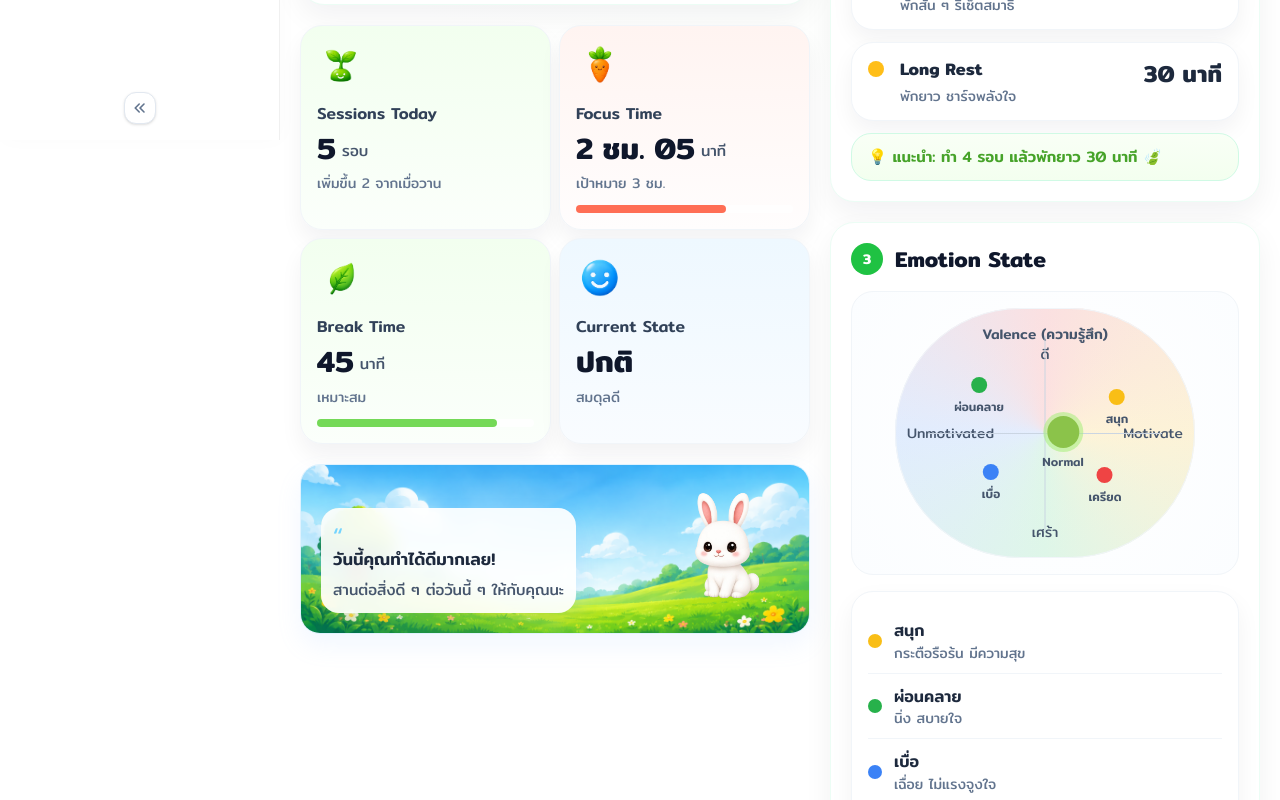
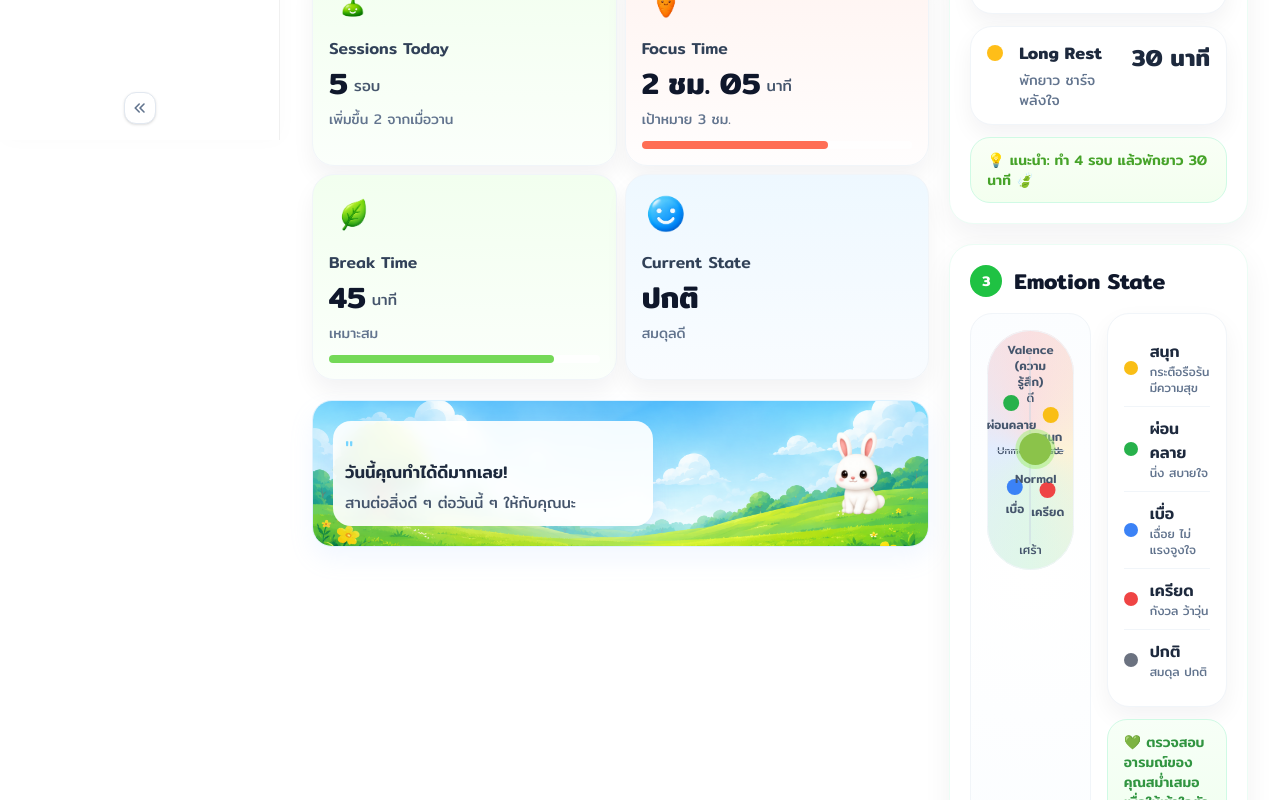
Before and after one commit to suphanatchanlek30/LogRag_Hackathon_3_Wellness, a Next.js app: page /main in a window 1280 px wide. Shown: the part 660-1460 px from the top of the page. Built offline with nearby package versions, Linux system fonts and the light colour scheme.

Commit message:
feature/main-dashboard: update ui

```diff
--- a/components/dashboard/dashboard-mock.tsx
+++ b/components/dashboard/dashboard-mock.tsx
@@ -70,7 +70,7 @@ export default function DashboardMock() {
     <>
       <section className="min-h-screen bg-[radial-gradient(circle_at_top,#f7fff7_0%,#ffffff_42%)] pb-6">
         <div className="mx-auto w-full space-y-3 sm:space-y-4 lg:space-y-5">
-          <section className="grid gap-4 xl:grid-cols-[minmax(260px,1fr)_minmax(260px,420px)]">
+          <section className="grid gap-3 sm:gap-4 grid-cols-1 lg:grid-cols-2">
             <header className="flex flex-col justify-center gap-2">
               <div>
                 <h1 className="text-[1.5rem] font-semibold leading-none tracking-tight text-slate-900 sm:text-[1.85rem] md:text-[2rem]">
@@ -83,7 +83,7 @@ export default function DashboardMock() {
               </div>
             </header>
 
-            <div className="grid gap-2 sm:grid-cols-2 xl:self-start items-start">
+            <div className="grid gap-2 grid-cols-1 sm:grid-cols-2 items-start">
               <TopSummaryCard />
               <StartFocusCard
                 onManualStart={() => setIsModalOpen(true)}
@@ -92,8 +92,8 @@ export default function DashboardMock() {
             </div>
           </section>
 
-          <div className="grid gap-3 lg:gap-5 xl:grid-cols-[minmax(0,1fr)_minmax(380px,430px)]">
-            <div className="space-y-4 lg:space-y-5">
+          <div className="grid gap-3 lg:gap-5 grid-cols-1 lg:grid-cols-3">
+            <div className="space-y-4 lg:space-y-5 lg:col-span-2">
               <FocusScoreSection />
 
               <div className="grid gap-2 sm:grid-cols-2">
@@ -142,8 +142,8 @@ export default function DashboardMock() {
                   className="absolute inset-0 h-full w-full object-cover"
                 />
                 <div className="relative flex min-h-[140px] flex-col justify-between gap-3 p-3 sm:flex-row sm:items-end sm:p-5">
-                  <div className="max-w-[360px] rounded-[18px] bg-white/92 p-3 shadow-[0_12px_24px_rgba(72,138,255,0.12)] backdrop-blur-sm">
-                    <div className="text-2xl text-sky-300">“</div>
+                  <div className="w-full sm:max-w-xs rounded-[18px] bg-white/92 p-3 shadow-[0_12px_24px_rgba(72,138,255,0.12)] backdrop-blur-sm">
+                    <div className="text-2xl text-sky-300">"</div>
                     <p className="-mt-1 text-[0.96rem] font-medium leading-snug text-slate-800 sm:text-[1.06rem]">
                       วันนี้คุณทำได้ดีมากเลย!
                     </p>
@@ -156,13 +156,13 @@ export default function DashboardMock() {
                     alt="rabbit"
                     width={160}
                     height={160}
-                    className="mx-auto h-[96px] w-[96px] object-contain sm:mx-0 sm:h-[128px] sm:w-[128px]"
+                    className="mx-auto h-[80px] w-[80px] object-contain sm:mx-0 sm:h-[100px] sm:w-[100px]"
                   />
                 </div>
               </section>
             </div>
 
-            <div className="space-y-4 lg:space-y-5">
+            <div className="space-y-4 lg:space-y-5 lg:col-span-1">
               <FocusCycleSection />
               <EmotionSection />
             </div>
@@ -420,10 +420,10 @@ function FocusCycleSection() {
         <h2 className="text-[1.15rem] font-semibold text-slate-900 sm:text-[1.35rem]">วงจรโฟกัส / พัก</h2>
       </div>
 
-      <div className="mt-4 grid gap-4 sm:grid-cols-[0.95fr_1.05fr] xl:grid-cols-1 2xl:grid-cols-[0.96fr_1.04fr]">
+      <div className="mt-4 grid gap-4 grid-cols-1 sm:grid-cols-2 xl:grid-cols-1">
         <div className="grid place-items-center">
           <div
-            className="relative h-[180px] w-[180px] rounded-full sm:h-[220px] sm:w-[220px] lg:h-[260px] lg:w-[260px]"
+            className="relative h-[160px] w-[160px] rounded-full sm:h-[200px] sm:w-[200px] lg:h-[240px] lg:w-[240px]"
             style={{
               background: `conic-gradient(
                 ${segments[0].color} 0% 35%,
@@ -438,24 +438,24 @@ function FocusCycleSection() {
               )`,
             }}
           >
-            <div className="absolute inset-[26px] grid place-items-center rounded-full bg-white shadow-[inset_0_0_0_1px_rgba(226,232,240,0.9)] sm:inset-[34px]">
+            <div className="absolute inset-[18px] grid place-items-center rounded-full bg-white shadow-[inset_0_0_0_1px_rgba(226,232,240,0.9)] sm:inset-[24px] lg:inset-[32px]">
               <Image
                 src="/mainpage/image/aCarrot.png"
                 alt="carrot cycle"
                 width={120}
                 height={120}
-                className="h-14 w-14 object-contain sm:h-18 sm:w-18"
+                className="h-12 w-12 object-contain sm:h-16 sm:w-16 lg:h-20 lg:w-20"
               />
-              <p className="-mt-1 text-xl font-semibold text-slate-800 sm:text-[1.4rem]">1 Cycle</p>
+              <p className="-mt-1 text-lg font-semibold text-slate-800 sm:text-xl lg:text-2xl">1 Cycle</p>
             </div>
           </div>
         </div>
 
-        <div className="space-y-3">
+        <div className="space-y-2 sm:space-y-3">
           <CycleItem color="#ff3d30" title="Focus" subtitle="ทำงานอย่างตั้งใจ" value="25 นาที" />
           <CycleItem color="#82d21e" title="Short Break" subtitle="พักสั้น ๆ รีเซ็ตสมาธิ" value="5 นาที" />
           <CycleItem color="#ffbe18" title="Long Rest" subtitle="พักยาว ชาร์จพลังใจ" value="30 นาที" />
-          <div className="rounded-[20px] border border-emerald-100 bg-[linear-gradient(180deg,#f9fff6_0%,#f3ffef_100%)] px-4 py-3 text-sm font-medium text-[#46a329] sm:text-[0.95rem]">
+          <div className="rounded-[20px] border border-emerald-100 bg-[linear-gradient(180deg,#f9fff6_0%,#f3ffef_100%)] px-4 py-2 sm:py-3 text-xs sm:text-sm font-medium text-[#46a329]">
             💡 แนะนำ: ทำ 4 รอบ แล้วพักยาว 30 นาที 🍃
           </div>
         </div>
@@ -472,17 +472,17 @@ function EmotionSection() {
         <h2 className="text-[1.15rem] font-semibold text-slate-900 sm:text-[1.35rem]">Emotion State</h2>
       </div>
 
-      <div className="mt-4 grid gap-4 xl:grid-cols-1 2xl:grid-cols-[1fr_0.92fr]">
+      <div className="mt-4 grid gap-3 sm:gap-4 grid-cols-1 lg:grid-cols-2">
         <div className="rounded-[22px] border border-slate-100 bg-[radial-gradient(circle_at_center,#ffffff_0%,#fbfdff_100%)] p-3 sm:p-4">
-          <div className="relative mx-auto h-[200px] max-w-[260px] rounded-full bg-[conic-gradient(from_90deg,rgba(251,191,36,0.18)_0deg,rgba(34,197,94,0.14)_90deg,rgba(59,130,246,0.14)_180deg,rgba(239,68,68,0.16)_270deg,rgba(251,191,36,0.18)_360deg)] sm:h-[250px] sm:max-w-[300px]">
+          <div className="relative mx-auto h-[160px] max-w-full rounded-full bg-[conic-gradient(from_90deg,rgba(251,191,36,0.18)_0deg,rgba(34,197,94,0.14)_90deg,rgba(59,130,246,0.14)_180deg,rgba(239,68,68,0.16)_270deg,rgba(251,191,36,0.18)_360deg)] sm:h-[200px] lg:h-[240px]">
             <div className="absolute inset-0 rounded-full border border-slate-100" />
-            <div className="absolute left-1/2 top-4 -translate-x-1/2 text-center text-xs text-slate-600 sm:text-sm">
+            <div className="absolute left-1/2 top-2 sm:top-3 -translate-x-1/2 text-center text-[10px] sm:text-xs text-slate-600">
               <p className="font-medium">Valence (ความรู้สึก)</p>
               <p>ดี</p>
             </div>
-            <div className="absolute bottom-4 left-1/2 -translate-x-1/2 text-xs text-slate-600 sm:text-sm">เศร้า</div>
-            <div className="absolute left-2 top-1/2 -translate-y-1/2 text-[10px] text-slate-600 sm:left-3 sm:text-sm">Unmotivated</div>
-            <div className="absolute right-2 top-1/2 -translate-y-1/2 text-[10px] text-slate-600 sm:right-3 sm:text-sm">Motivate</div>
+            <div className="absolute bottom-2 sm:bottom-3 left-1/2 -translate-x-1/2 text-[10px] sm:text-xs text-slate-600">เศร้า</div>
+            <div className="absolute left-1.5 sm:left-2.5 top-1/2 -translate-y-1/2 text-[8px] sm:text-[10px] text-slate-600">Unmotivated</div>
+            <div className="absolute right-1.5 sm:right-2.5 top-1/2 -translate-y-1/2 text-[8px] sm:text-[10px] text-slate-600">Motivate</div>
             <div className="absolute left-1/2 top-1/2 h-px w-[78%] -translate-x-1/2 bg-slate-300" />
             <div className="absolute left-1/2 top-1/2 h-[78%] w-px -translate-x-1/2 -translate-y-1/2 bg-slate-300" />
 
@@ -494,19 +494,19 @@ function EmotionSection() {
           </div>
         </div>
 
-        <div className="flex flex-col gap-3">
-          <div className="rounded-[22px] border border-slate-100 bg-white p-4 shadow-[0_10px_24px_rgba(15,23,42,0.05)]">
+        <div className="flex flex-col gap-2 sm:gap-3">
+          <div className="rounded-[22px] border border-slate-100 bg-white p-3 sm:p-4 shadow-[0_10px_24px_rgba(15,23,42,0.05)]">
             {emotionLegend.map((item) => (
-              <div key={item.key} className="flex items-center gap-3 border-b border-slate-100 py-2.5 last:border-b-0">
-                <span className="h-3.5 w-3.5 rounded-full" style={{ backgroundColor: item.color }} />
-                <div className="flex-1">
-                  <p className="text-base font-medium text-slate-800 sm:text-[1.02rem]">{item.label}</p>
-                  <p className="text-xs text-slate-500 sm:text-sm">{item.note}</p>
+              <div key={item.key} className="flex items-center gap-2 sm:gap-3 border-b border-slate-100 py-2 sm:py-2.5 last:border-b-0">
+                <span className="h-3 w-3 shrink-0 rounded-full sm:h-3.5 sm:w-3.5" style={{ backgroundColor: item.color }} />
+                <div className="flex-1 min-w-0">
+                  <p className="text-sm sm:text-base font-medium text-slate-800">{item.label}</p>
+                  <p className="text-xs text-slate-500">{item.note}</p>
                 </div>
               </div>
             ))}
           </div>
-          <div className="rounded-[20px] border border-emerald-100 bg-[linear-gradient(180deg,#f7fff7_0%,#f0ffef_100%)] px-4 py-3 text-sm font-medium text-[#319541] sm:text-[0.95rem]">
+          <div className="rounded-[20px] border border-emerald-100 bg-[linear-gradient(180deg,#f7fff7_0%,#f0ffef_100%)] px-3 sm:px-4 py-2 sm:py-3 text-xs sm:text-sm font-medium text-[#319541]">
             💚 ตรวจสอบอารมณ์ของคุณสม่ำเสมอ เพื่อให้เข้าใจตัวเองมากขึ้น
           </div>
         </div>
--- a/components/layout/main-wrapper.tsx
+++ b/components/layout/main-wrapper.tsx
@@ -24,8 +24,8 @@ export default function MainWrapper({
     >
       <main className="flex-1 w-full min-h-screen">
         <div
-          className={`mx-auto w-full px-4 sm:px-6 ${
-            isDashboard ? "max-w-none py-4 lg:px-5" : "max-w-[1200px] py-6 lg:px-8"
+          className={`mx-auto w-full px-3 sm:px-4 md:px-6 lg:px-8 ${
+            isDashboard ? "max-w-none py-3 sm:py-4 lg:py-5" : "max-w-[1400px] py-4 sm:py-6 lg:py-8"
           }`}
         >
           {children}
```
